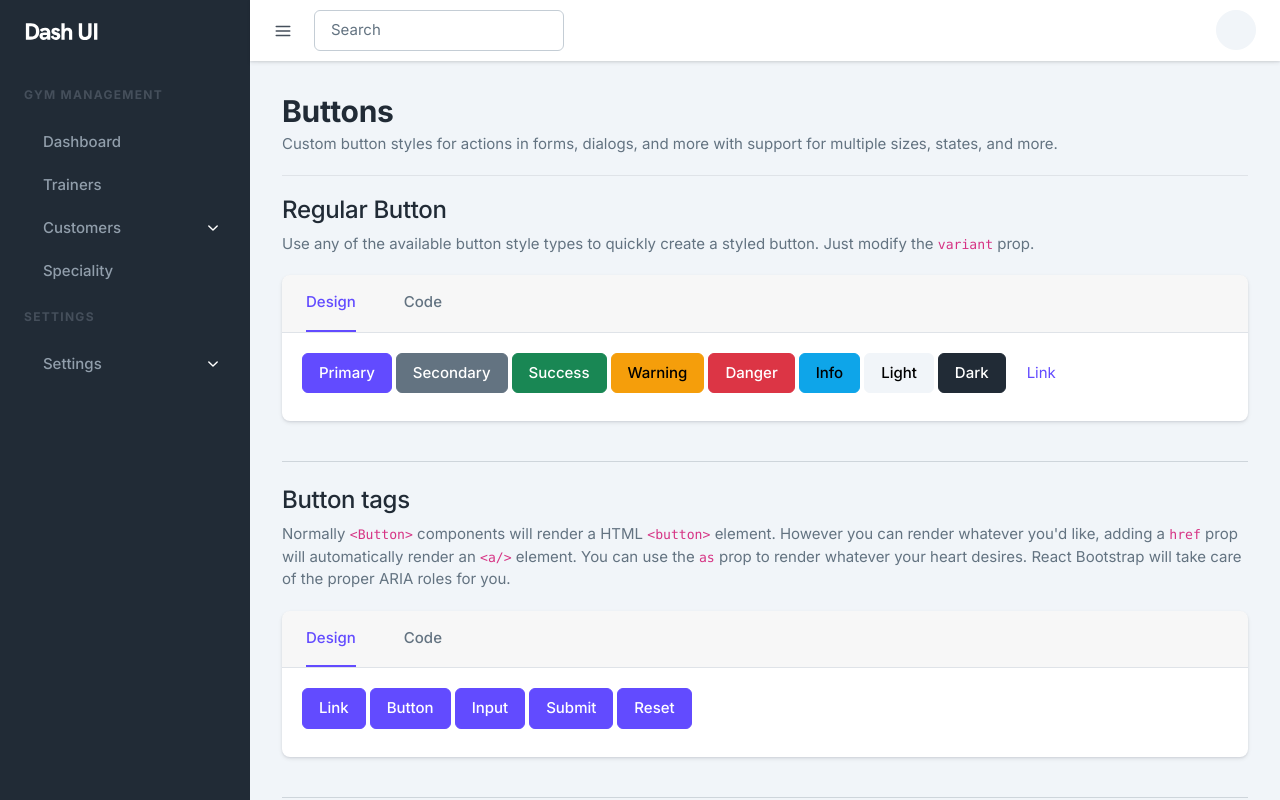
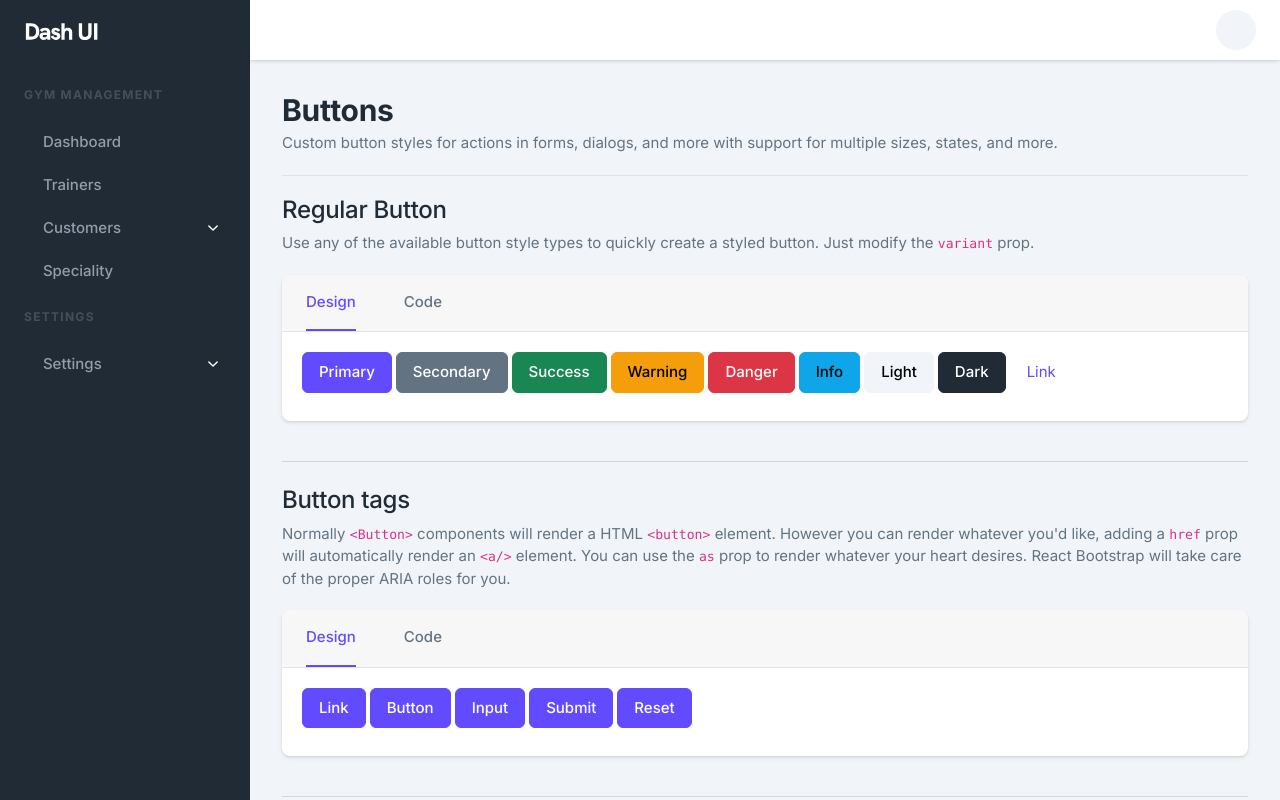
Before and after one commit to prafullvyas272/Fitness-admin-frontend, a Next.js app: page /components/buttons in a window 1280 px wide. Shown: the top 800 px of the page. Built offline with nearby package versions, Linux system fonts and the light colour scheme; a web font is replaced by a local one.

Commit message:
Updated Navbar and Navbar top

```diff
--- a/layouts/navbars/NavbarTop.js
+++ b/layouts/navbars/NavbarTop.js
@@ -1,36 +1,11 @@
-// import node module libraries
-import { Menu } from 'react-feather';
-import Link from 'next/link';
-import {
-	Nav,
-	Navbar,
-	Form
-} from 'react-bootstrap';
+import { Navbar, Nav } from "react-bootstrap";
+import QuickMenu from "layouts/QuickMenu";
 
-// import sub components
-import QuickMenu from 'layouts/QuickMenu';
-
-const NavbarTop = (props) => {
+const NavbarTop = () => {
   return (
-		<Navbar expanded="lg" className="navbar-classic navbar navbar-expand-lg">
-			<div className='d-flex justify-content-between w-100'>
-				<div className="d-flex align-items-center">
-					<Link
-						href="#"
-						id="nav-toggle"
-						className="nav-icon me-2 icon-xs"
-						onClick={() => props.data.SidebarToggleMenu(!props.data.showMenu)}>
-						<Menu size="18px" />
-					</Link>
-					<div className="ms-lg-3 d-none d-md-none d-lg-block">
-						{/* Search Form */}
-						<Form className="d-flex align-items-center">
-							<Form.Control type="search" placeholder="Search" />
-						</Form>
-					</div>
-				</div>
-				{/* Quick Menu */}
-				<Nav className="navbar-right-wrap ms-2 d-flex nav-top-wrap">
+    <Navbar className="navbar-classic navbar navbar-expand-lg">
+      <div className="d-flex justify-content-end w-100">
+        <Nav className="navbar-right-wrap d-flex nav-top-wrap">
           <QuickMenu />
         </Nav>
       </div>
```
Lines whose indentation alone changed are shown as unchanged.
